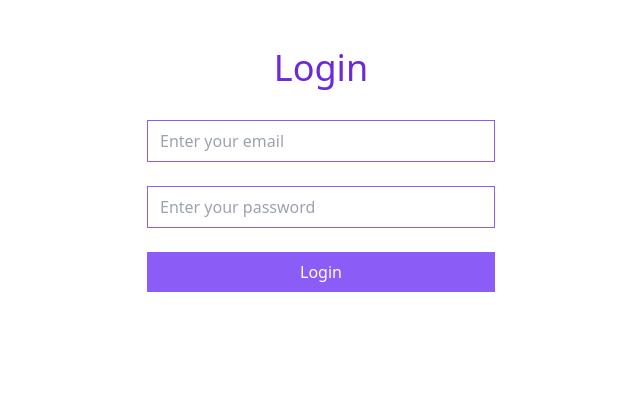
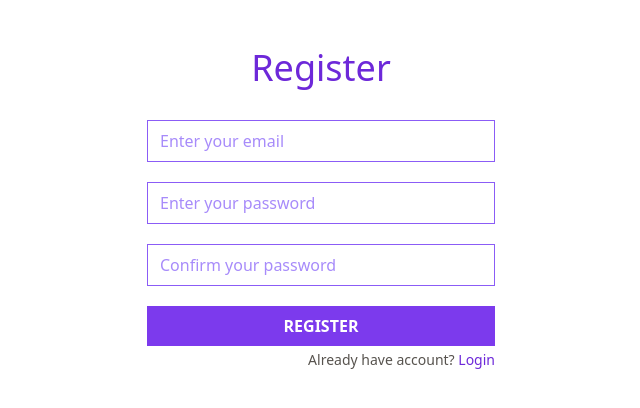
Before and after one commit to dkumza/shopping-vue, a Vue app: page /login in a window 1280 px wide. Shown: the top 408 px of the page, without its empty margins (319-959 px from the left). Built offline with nearby package versions, Linux system fonts and the light colour scheme.

Commit message:
register comp with simple validation

```diff
--- a/src/App.vue
+++ b/src/App.vue
@@ -1,10 +1,14 @@
 <script setup>
-import Login from './components/Login.vue';
+import Login from './components/auth/Login.vue';
+import Register from './components/auth/Register.vue';
+
+
 </script>
 
 <template>
   <!-- <h1 class="text-3xl font-bold underline">
     Hello world!
   </h1> -->
-  <Login/>
+  <!-- <Login/> -->
+  <Register/>
 </template>
--- a/src/components/Login.vue
+++ b/src/components/auth/Login.vue
@@ -3,19 +3,22 @@
     <div class="text-4xl mb-8 text-center text-violet-700">Login</div>
     <form class="flex flex-col" @submit.prevent="submitForm">
       <div class="flex flex-col">
-        <input class="border border-violet-500 px-3 py-2" type="email" id="email" v-model.trim="email" placeholder="Enter your email" >
-        <p v-if="v$.email.$error" class="text-red-500 text-xs h-6">Email is required</p>
-        <p v-else class="text-xs h-6"></p>
+        <input class="border border-violet-500 px-3 py-2 placeholder:text-violet-400" type="email" id="email" v-model.trim="email" placeholder="Enter your email" >
+        <p v-if="v$.email.$error" class="text-rose-500 text-xs h-5">Email is required</p>
+        <p v-else class="text-xs h-5"></p>
       </div>
       <div class="flex flex-col">
-        <input class="border border-violet-500 px-3 py-2" type="password" id="password" v-model.trim="password" placeholder="Enter your password" >
-        <p v-if="v$.password.$error" class="text-red-500 text-xs h-6">Password is required</p>
-        <p v-else class="text-xs h-6"></p>
+        <input class="border border-violet-500 px-3 py-2 placeholder:text-violet-400" type="password" id="password" v-model.trim="password" placeholder="Enter your password" >
+        <p v-if="v$.password.$error" class="text-rose-500 text-xs h-5">Password is required</p>
+        <p v-else class="text-xs h-5"></p>
       </div>
       <div class="flex flex-col">
-        <button type="submit" class="bg-violet-500 text-white px-3 py-2">Login</button>
+        <button type="submit" class="bg-violet-600 text-white px-3 py-2 hover:bg-violet-500 font-semibold">LOGIN</button>
       </div>
     </form>
+    <div class="my-1">
+      <p class="text-end text-stone-600 text-sm">Need account? <span class="text-violet-700 hover:cursor-pointer hover:underline">Register</span></p>
+    </div>
   </div>
 </template>
 
--- /dev/null
+++ b/src/components/auth/Register.vue
@@ -0,0 +1,93 @@
+<template>
+  <div class="container mx-auto p-4 w-[380px] my-8">
+    <div class="text-4xl mb-8 text-center text-violet-700">Register</div>
+    <form class="flex flex-col" @submit.prevent="submitForm">
+      <div class="flex flex-col">
+        <input
+          class="border border-violet-500 px-3 py-2 placeholder:text-violet-400"
+          type="email"
+          id="email"
+          v-model.trim="email"
+          placeholder="Enter your email"
+        />
+        <p v-if="v$.email.$error" class="text-rose-500 text-xs h-5">Email is required</p>
+        <p v-else class="text-xs h-5"></p>
+      </div>
+
+      <div class="flex flex-col">
+        <input
+          class="border border-violet-500 px-3 py-2 placeholder:text-violet-400"
+          type="password"
+          id="password"
+          v-model.trim="password"
+          placeholder="Enter your password"
+        />
+        <p v-if="v$.password.$error" class="text-rose-500 text-xs h-5">
+          Password is required
+        </p>
+        <p v-else class="text-xs h-5"></p>
+      </div>
+      <div class="flex flex-col">
+        <input
+          class="border border-violet-500 px-3 py-2 placeholder:text-violet-400"
+          type="password"
+          id="c-password"
+          v-model.trim="cPassword"
+          placeholder="Confirm your password"
+        />
+        <p v-if="v$.cPassword.$error" class="text-rose-500 text-xs h-5">
+          Passwords do not match
+        </p>
+        <p v-else class="text-xs h-5"></p>
+      </div>
+      <div class="flex flex-col">
+        <button
+          type="submit"
+          class="bg-violet-600 text-white px-3 py-2 hover:bg-violet-500 font-semibold"
+        >
+          REGISTER
+        </button>
+      </div>
+    </form>
+    <div class="my-1">
+      <p class="text-end text-stone-600 text-sm">
+        Already have account?
+        <span class="text-violet-700 hover:cursor-pointer hover:underline">Login</span>
+      </p>
+    </div>
+  </div>
+</template>
+
+<script>
+import { ref } from 'vue';
+import { required, sameAs } from '@vuelidate/validators';
+import { useVuelidate } from '@vuelidate/core';
+
+export default {
+  setup() {
+    const email = ref('');
+    const password = ref('');
+    const cPassword = ref('');
+    const rules = {
+      email: { required },
+      password: { required },
+      cPassword: { required, sameAsPassword: sameAs(password) },
+    };
+    const v$ = useVuelidate(rules, { email, password, cPassword });
+
+    function submitForm() {
+      v$.value.$touch();
+      if (v$.value.$error) {
+        // Form is invalid
+      } else {
+        // Handle form submission here
+        console.log(
+          `Email: ${email.value}, Password: ${password.value}, C-Password: ${cPassword.value}`,
+        );
+      }
+    }
+
+    return { email, password, cPassword, v$, submitForm };
+  },
+};
+</script>
```
